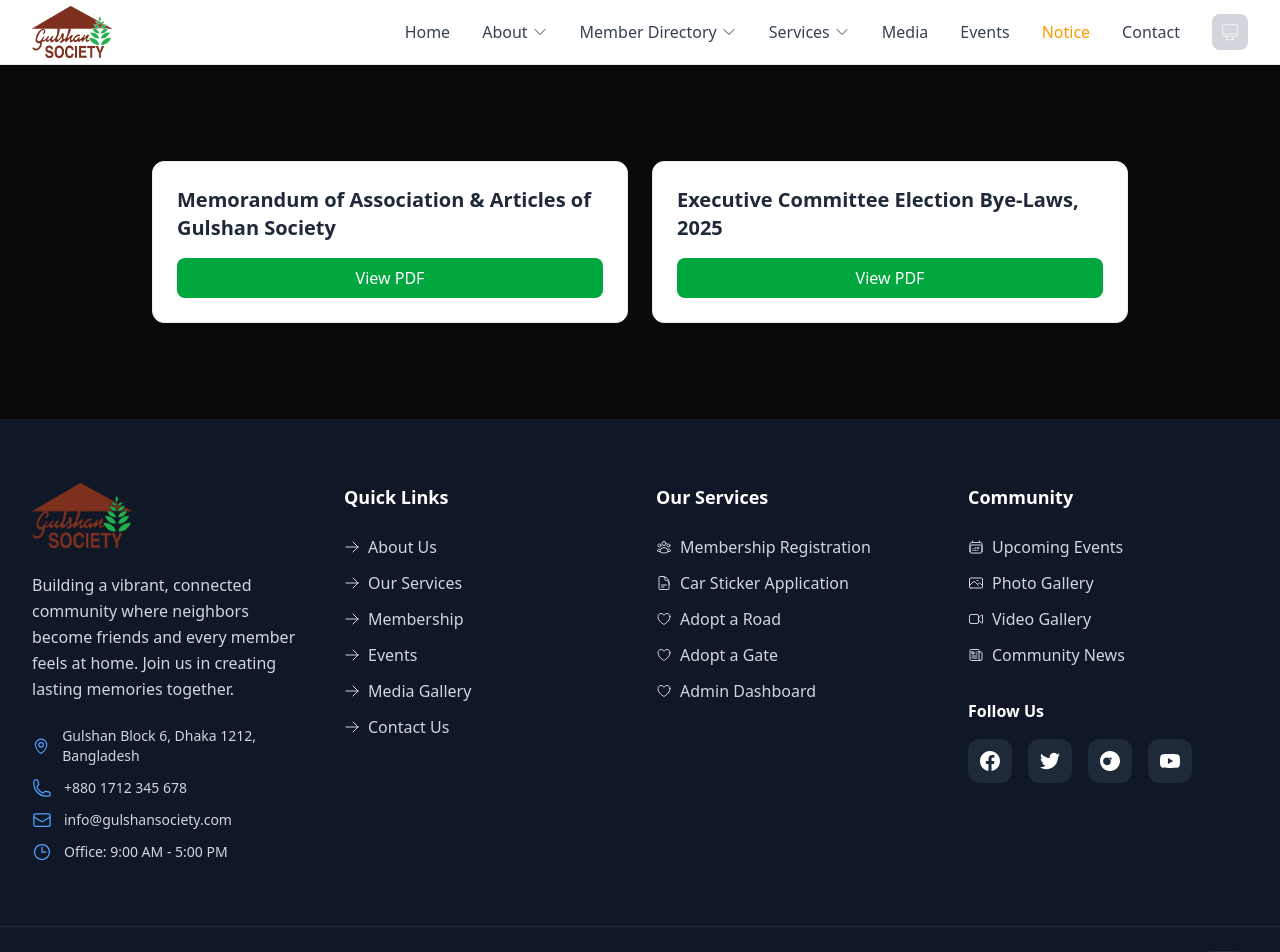
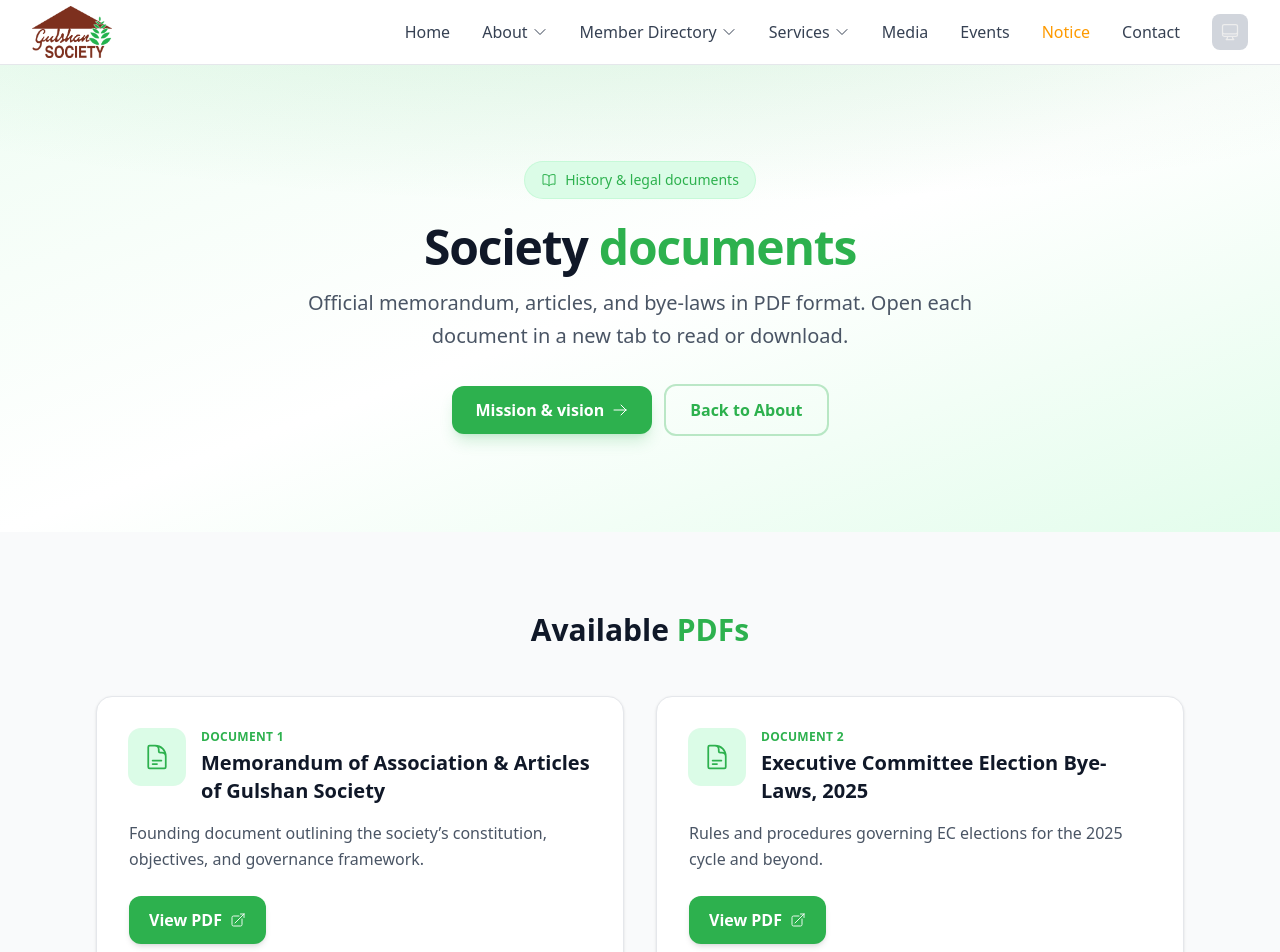
Before and after one commit to Rajaul2810/gulshan_socity, a Next.js app: page /about/history in a window 1280 px wide. Shown: the top 952 px of the page. Built offline with nearby package versions, Linux system fonts and the light colour scheme.

Commit message:
add info

```diff
--- a/src/Components/Home/Hero.tsx
+++ b/src/Components/Home/Hero.tsx
@@ -13,7 +13,7 @@ import {
 
 const Hero = () => {
   const stats = [
-    { number: '5000+', label: 'Active Members' },
+    { number: '2975+', label: 'Active Members' },
     { number: '50+', label: 'Community Events' },
     { number: '15+', label: 'Years of Service' },
     { number: '100%', label: 'Community Focus' }
--- a/src/Components/Home/TeamStats.tsx
+++ b/src/Components/Home/TeamStats.tsx
@@ -30,7 +30,7 @@ const TeamStats = () => {
     {
       id: 'registered-members',
       title: 'Registered Members',
-      count: 1284,
+      count: 2975,
       icon: UsersIcon,
       color: 'primary'
     },
--- a/src/app/about/history/page.tsx
+++ b/src/app/about/history/page.tsx
@@ -1,37 +1,114 @@
+import Link from "next/link";
+import {
+  BookOpenIcon,
+  ArrowRightIcon,
+  DocumentTextIcon,
+  ArrowTopRightOnSquareIcon,
+} from "@heroicons/react/24/outline";
 
-export default function TwoPdfViewer() {
 const pdfs = [
   {
     title: "Memorandum of Association & Articles of Gulshan Society",
+    description:
+      "Founding document outlining the society’s constitution, objectives, and governance framework.",
     url: "/file1.pdf",
   },
   {
     title: "Executive Committee Election Bye-Laws, 2025",
+    description:
+      "Rules and procedures governing EC elections for the 2025 cycle and beyond.",
     url: "/file2.pdf",
   },
-  ];
+] as const;
 
+export default function HistoryDocumentsPage() {
   return (
-    <div className="max-w-5xl mx-auto p-6 grid md:grid-cols-2 gap-6 sm:py-24">
-      {pdfs.map((pdf, index) => (
-        <div
-          key={index}
-          className="bg-white dark:bg-gray-800 border rounded-xl shadow-sm p-6 flex flex-col justify-between"
+    <div className="min-h-screen bg-white dark:bg-gray-950">
+      <section className="relative overflow-hidden py-16 sm:py-20 lg:py-24 bg-gradient-to-br from-primary-50 via-white to-primary-100/80 dark:from-gray-900 dark:via-gray-950 dark:to-primary-950/40">
+        <div className="absolute inset-0 bg-[radial-gradient(ellipse_80%_50%_at_50%_-20%,rgba(45,177,78,0.15),transparent)] dark:bg-[radial-gradient(ellipse_80%_50%_at_50%_-20%,rgba(45,177,78,0.12),transparent)] pointer-events-none" />
+        <div className="relative max-w-7xl mx-auto px-4 sm:px-6 lg:px-8 text-center">
+          <div className="inline-flex items-center gap-2 bg-primary-100 dark:bg-primary-900/40 text-primary dark:text-primary-300 px-4 py-2 rounded-full text-sm font-medium mb-6 border border-primary-200/60 dark:border-primary-800/50">
+            <BookOpenIcon className="w-4 h-4 shrink-0" aria-hidden />
+            <span>History &amp; legal documents</span>
+          </div>
+          <h1 className="text-3xl sm:text-4xl lg:text-5xl font-bold text-gray-900 dark:text-gray-50 mb-4 tracking-tight">
+            Society{" "}
+            <span className="text-primary dark:text-primary-400">
+              documents
+            </span>
+          </h1>
+          <p className="text-lg sm:text-xl text-gray-600 dark:text-gray-300 max-w-2xl mx-auto mb-8 leading-relaxed">
+            Official memorandum, articles, and bye-laws in PDF format. Open each
+            document in a new tab to read or download.
+          </p>
+          <div className="flex flex-col sm:flex-row gap-3 justify-center items-center">
+            <Link
+              href="/about/mission"
+              className="inline-flex items-center justify-center gap-2 px-6 py-3 rounded-xl bg-primary hover:bg-primary-700 dark:hover:bg-primary-600 text-white font-semibold shadow-lg shadow-primary/20 hover:shadow-xl hover:-translate-y-0.5 transition-all duration-300 text-sm sm:text-base w-full sm:w-auto"
             >
-          <h2 className="text-xl font-semibold text-gray-800 dark:text-white mb-4">
-            {pdf.title}
+              Mission &amp; vision
+              <ArrowRightIcon className="w-4 h-4" aria-hidden />
+            </Link>
+            <Link
+              href="/about"
+              className="inline-flex items-center justify-center px-6 py-3 rounded-xl border-2 border-primary/30 dark:border-primary-700/60 text-primary dark:text-primary-400 hover:bg-primary-50 dark:hover:bg-primary-950/50 font-semibold transition-all duration-300 text-sm sm:text-base w-full sm:w-auto"
+            >
+              Back to About
+            </Link>
+          </div>
+        </div>
+      </section>
+
+      <section className="py-12 sm:py-16 lg:py-20 bg-gray-50 dark:bg-gray-900/80">
+        <div className="max-w-6xl mx-auto px-4 sm:px-6 lg:px-8">
+          <div className="text-center mb-10 sm:mb-12">
+            <h2 className="text-2xl sm:text-3xl font-bold text-gray-900 dark:text-gray-100 mb-3">
+              Available <span className="text-primary dark:text-primary-400">PDFs</span>
             </h2>
 
+          </div>
+
+          <ul className="grid grid-cols-1 md:grid-cols-2 gap-6 lg:gap-8 list-none p-0 m-0">
+            {pdfs.map((pdf, index) => (
+              <li key={pdf.url}>
+                <article className="group h-full flex flex-col rounded-2xl border border-gray-200 dark:border-gray-700/80 bg-white dark:bg-gray-800/90 shadow-sm hover:shadow-xl hover:border-primary-200 dark:hover:border-primary-800 transition-all duration-300 p-6 sm:p-8">
+                  <div className="flex items-start gap-4 mb-4">
+                    <div className="shrink-0 flex h-12 w-12 sm:h-14 sm:w-14 items-center justify-center rounded-xl bg-primary-100 dark:bg-primary-900/50 text-primary dark:text-primary-400 ring-1 ring-primary-200/50 dark:ring-primary-800/50">
+                      <DocumentTextIcon
+                        className="h-6 w-6 sm:h-7 sm:w-7"
+                        aria-hidden
+                      />
+                    </div>
+                    <div className="min-w-0 flex-1">
+                      <p className="text-xs font-semibold uppercase tracking-wide text-primary dark:text-primary-400/90 mb-1">
+                        Document {index + 1}
+                      </p>
+                      <h3 className="text-lg sm:text-xl font-semibold text-gray-900 dark:text-gray-100 leading-snug">
+                        {pdf.title}
+                      </h3>
+                    </div>
+                  </div>
+                  <p className="text-sm sm:text-base text-gray-600 dark:text-gray-300 mb-6 flex-1 leading-relaxed">
+                    {pdf.description}
+                  </p>
                   <a
                     href={pdf.url}
                     target="_blank"
                     rel="noopener noreferrer"
-            className="inline-block text-center bg-green-600 text-white px-4 py-2 rounded-lg hover:bg-blue-700 transition"
+                    className="inline-flex items-center justify-center gap-2 w-full sm:w-auto sm:self-start px-5 py-3 rounded-xl bg-primary hover:bg-primary-700 dark:hover:bg-primary-600 text-white font-semibold text-sm sm:text-base shadow-md hover:shadow-lg hover:-translate-y-0.5 transition-all duration-300 focus:outline-none focus-visible:ring-2 focus-visible:ring-primary focus-visible:ring-offset-2 dark:focus-visible:ring-offset-gray-800"
                   >
                     View PDF
+                    <ArrowTopRightOnSquareIcon
+                      className="h-4 w-4 shrink-0 opacity-90"
+                      aria-hidden
+                    />
                   </a>
+                </article>
+              </li>
+            ))}
+          </ul>
         </div>
-      ))}
+      </section>
     </div>
   );
 }
```
Lines whose indentation alone changed are shown as unchanged.
